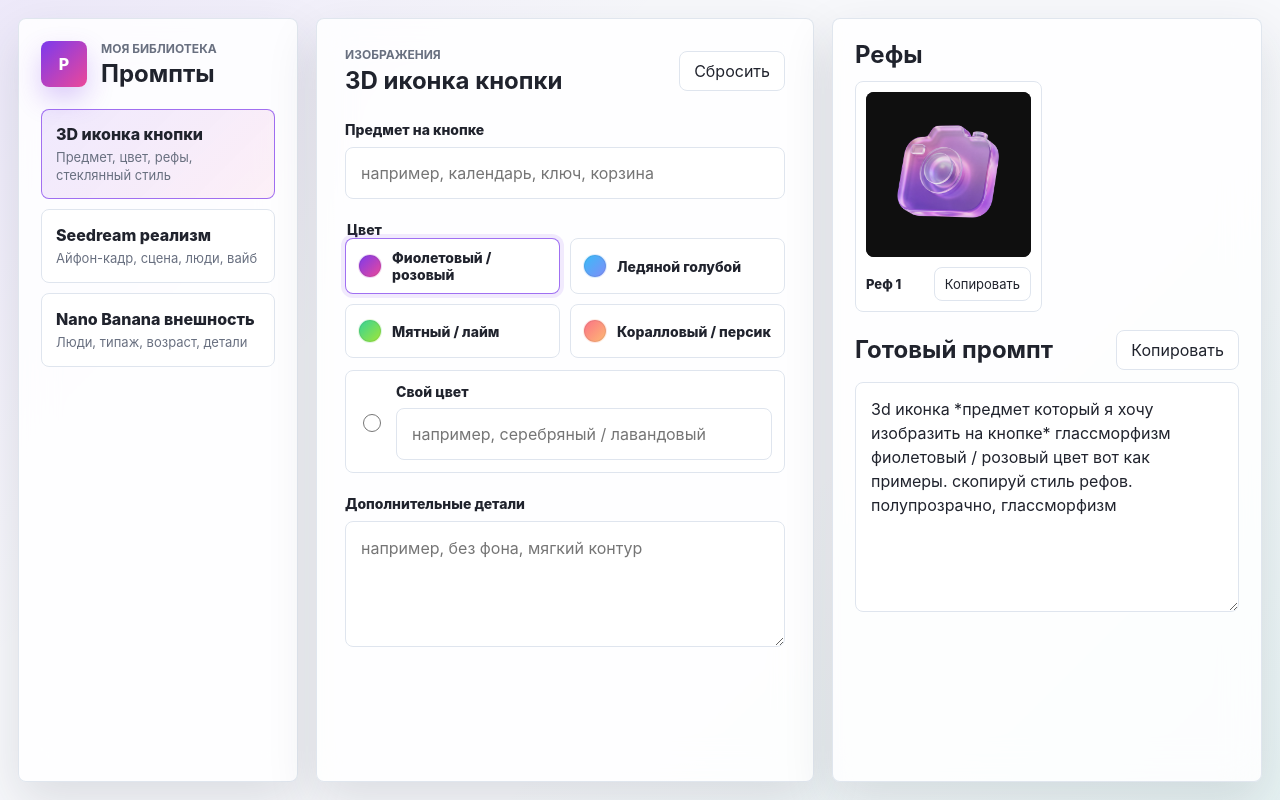
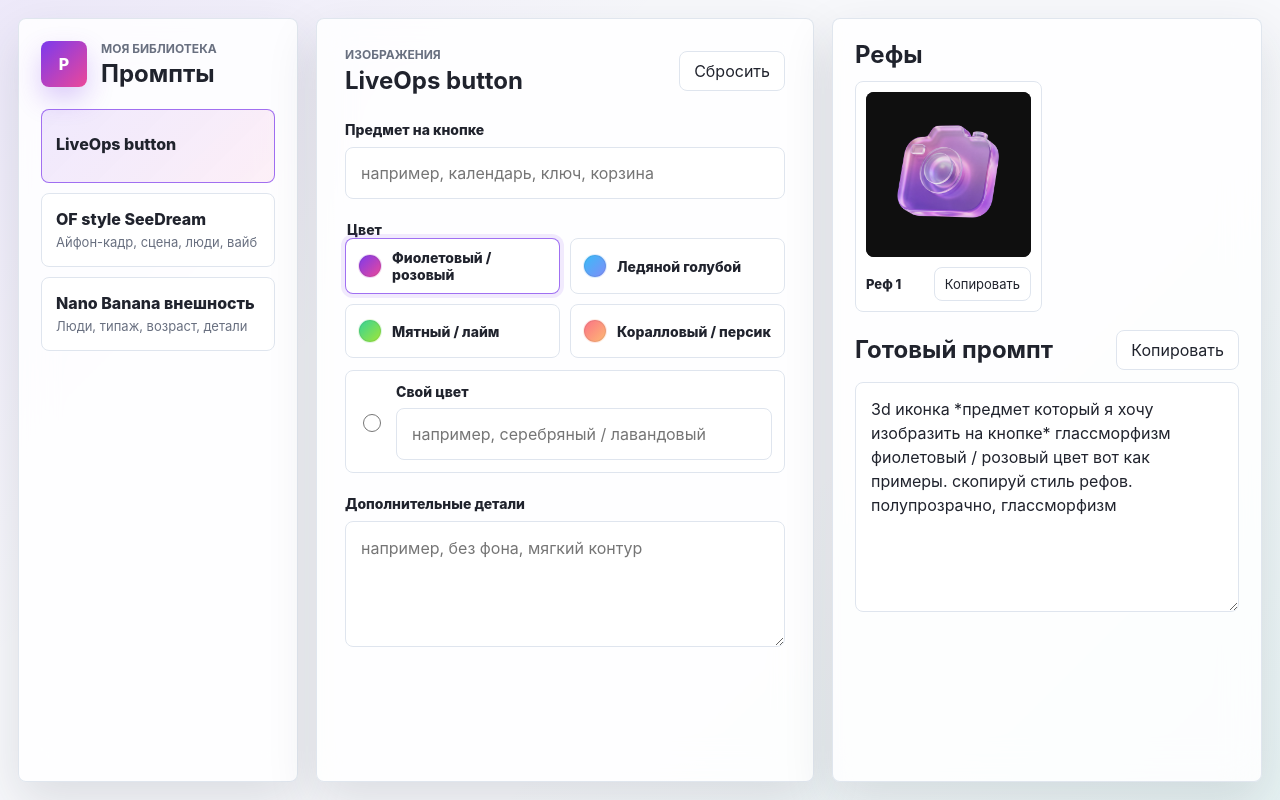
Before and after one commit to nastyachuevaa/prompt-library, a website: page index.html in a window 1280 px wide. Drawn offline with Linux system fonts and the light colour scheme.

Commit message:
Rename prompt tabs

```diff
--- a/app.js
+++ b/app.js
@@ -7,14 +7,14 @@ const CHARACTER_SUFFIX = "Plain gray studio wall background, natural indoor phon
 const topics = [
   {
     id: "button-icon",
-    title: "3D иконка кнопки",
+    title: "LiveOps button",
     category: "Изображения",
-    meta: "Предмет, цвет, рефы, стеклянный стиль",
+    meta: "",
     enabled: true,
   },
   {
     id: "seedream-realism",
-    title: "Seedream реализм",
+    title: "OF style SeeDream",
     category: "Изображения",
     meta: "Айфон-кадр, сцена, люди, вайб",
     enabled: true,
@@ -138,7 +138,7 @@ function renderTopics() {
           ${topic.id === activeTopicId ? 'aria-current="true"' : ""}
         >
           <span class="topic-title">${topic.title}</span>
-          <span class="topic-meta">${topic.meta}</span>
+          ${topic.meta ? `<span class="topic-meta">${topic.meta}</span>` : ""}
         </button>
       `,
     )
--- a/index.html
+++ b/index.html
@@ -4,7 +4,7 @@
     <meta charset="UTF-8" />
     <meta name="viewport" content="width=device-width, initial-scale=1.0" />
     <title>Библиотека промптов</title>
-    <link rel="stylesheet" href="styles.css?v=character-free-2" />
+    <link rel="stylesheet" href="styles.css?v=tab-names-1" />
   </head>
   <body>
     <main class="app-shell" aria-label="Библиотека промптов">
@@ -24,7 +24,7 @@
         <div class="builder-heading">
           <div>
             <p class="eyebrow" id="builderCategory">Изображения</p>
-            <h2 id="builderTitle">3D иконка для кнопки</h2>
+            <h2 id="builderTitle">LiveOps button</h2>
           </div>
           <button class="ghost-button" type="button" id="resetButton">Сбросить</button>
         </div>
@@ -56,6 +56,6 @@
       </section>
     </main>
 
-    <script src="app.js?v=character-free-2" defer></script>
+    <script src="app.js?v=tab-names-1" defer></script>
   </body>
 </html>
```
